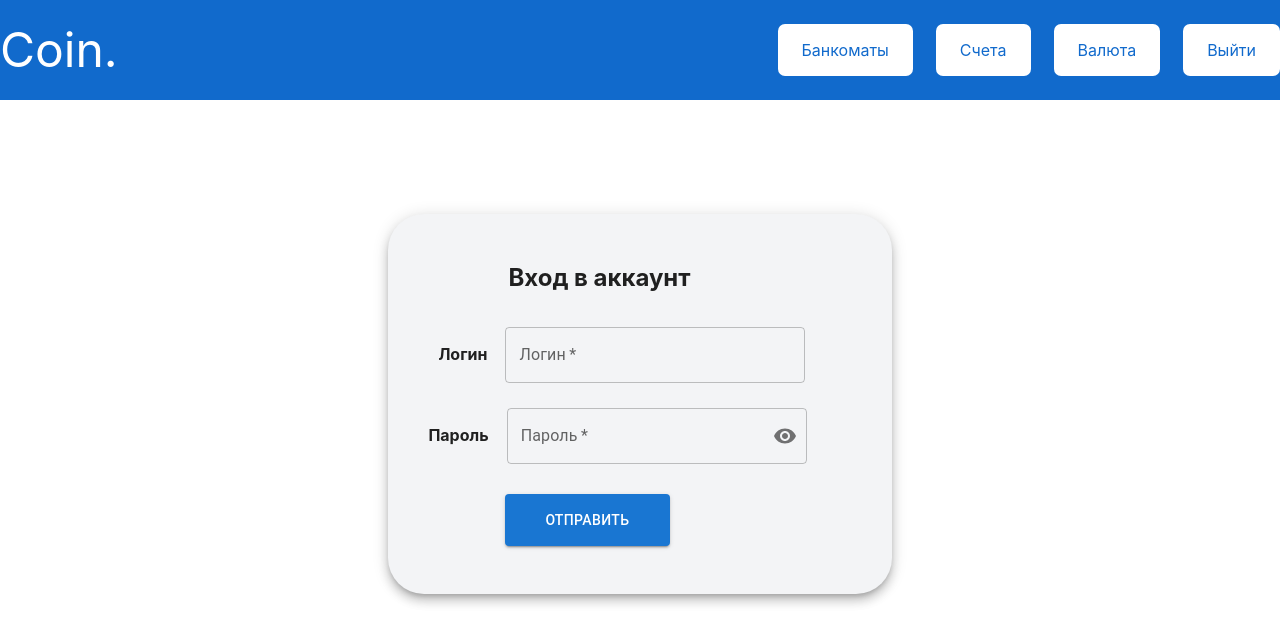
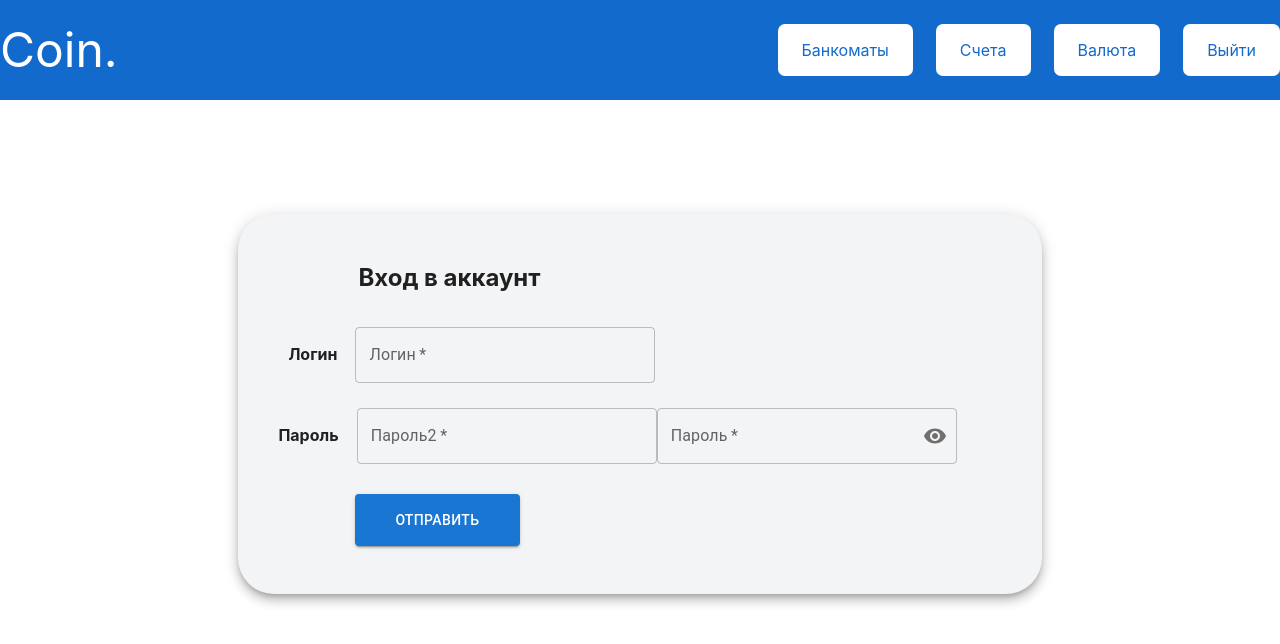
Before and after one commit to alex8023g/coin-front-end, a React (Create React App) app in the folder coin/: page /login in a window 1280 px wide. Shown: the top 644 px of the page. Built offline with nearby package versions, Linux system fonts and the light colour scheme.

Commit message:
validation on LoginPage in process

```diff
--- a/coin/src/LoginPage/LoginPage.tsx
+++ b/coin/src/LoginPage/LoginPage.tsx
@@ -11,19 +11,40 @@ import OutlinedInput from '@mui/material/OutlinedInput';
 import InputAdornment from '@mui/material/InputAdornment';
 import IconButton from '@mui/material/IconButton';
 import { Visibility, VisibilityOff } from '@mui/icons-material';
+import { typeMsg } from '../AccountPage';
 
 export function LoginPage() {
   const [login, setLogin] = useState('');
   const [password, setPassword] = useState('');
   const [showPassword, setShowPassword] = useState(false);
+  const [isMsgOpen, setIsMsgOpen] = useState(false);
+  const [textMsg, setTextMsg] = useState('');
+  const [typeMsg, setTypeMsg] = useState<typeMsg>('success');
+  const [isLogInvalid, setLogIsInvalid] = useState(false);
+  const [isPassInvalid, setPassIsInvalid] = useState(false);
+
   const token = sessionStorage.getItem('auth');
 
   function handleLogin(e: ChangeEvent<HTMLInputElement>) {
     setLogin(e.target.value);
+    if (!e.target.value) {
+      setLogIsInvalid(false);
+    } else if (e.target.value.length < 6 || e.target.value.includes(' ')) {
+      setLogIsInvalid(true);
+    } else {
+      setLogIsInvalid(false);
+    }
   }
 
   function handlePassword(e: ChangeEvent<HTMLInputElement>) {
     setPassword(e.target.value);
+    if (!e.target.value) {
+      setPassIsInvalid(false);
+    } else if (e.target.value.length < 6 || e.target.value.includes(' ')) {
+      setPassIsInvalid(true);
+    } else {
+      setPassIsInvalid(false);
+    }
   }
 
   function handleSubmit2(e: React.FormEvent) {
@@ -107,6 +128,10 @@ export function LoginPage() {
           <div className={styles.loginCont}>
             <span className={styles.spanLogPass}>Логин</span>
             <TextField
+              error={isLogInvalid}
+              helperText={
+                isLogInvalid && 'Логин д.б. > 6 символов и без пробелов '
+              }
               required
               id="outlined-basic2"
               label="Логин"
@@ -117,21 +142,36 @@ export function LoginPage() {
           </div>
           <div className={styles.passCont}>
             <span className={styles.spanLogPass}>Пароль</span>
-            {/* <TextField
+            <TextField
               required
-              id="outlined-basic2"
-              label="Пароль"
-              type="password"
+              id="outlined-basic3"
+              label="Пароль2"
+              // type="password"
               variant="outlined"
               onChange={handlePassword}
               sx={{ width: 300 }}
-            /> */}
+              type={showPassword ? 'text' : 'password'}
+            />
+            {/* <InputAdornment position="end">
+                <IconButton
+                  aria-label="toggle password visibility"
+                  onClick={() => {
+                    setShowPassword(!showPassword);
+                  }}
+                  edge="end"
+                >
+                  {showPassword ? <VisibilityOff /> : <Visibility />}
+                </IconButton>
+              </InputAdornment>
+              DDD
+            </TextField> */}
 
             <FormControl sx={{ width: 300 }} variant="outlined" required>
               <InputLabel htmlFor="outlined-adornment-password">
                 Пароль
               </InputLabel>
               <OutlinedInput
+                error={isLogInvalid}
                 id="outlined-adornment-password"
                 onChange={handlePassword}
                 type={showPassword ? 'text' : 'password'}
@@ -148,7 +188,7 @@ export function LoginPage() {
                     </IconButton>
                   </InputAdornment>
                 }
-                label="Пароль"
+                label="Пароль1S"
               />
             </FormControl>
           </div>
```
